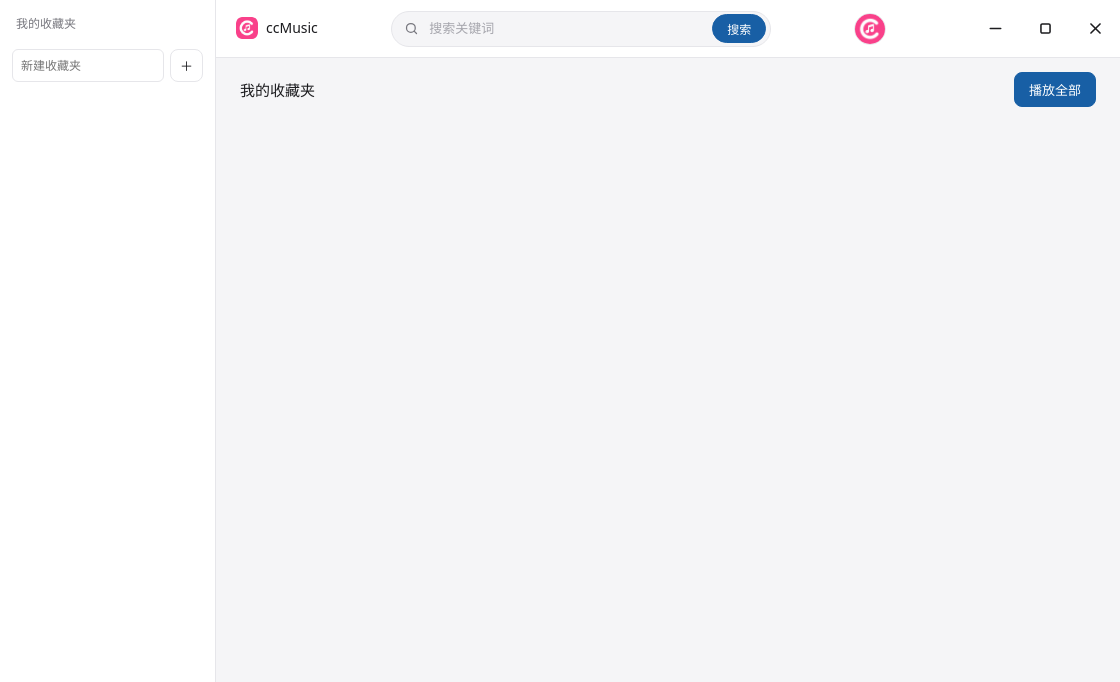
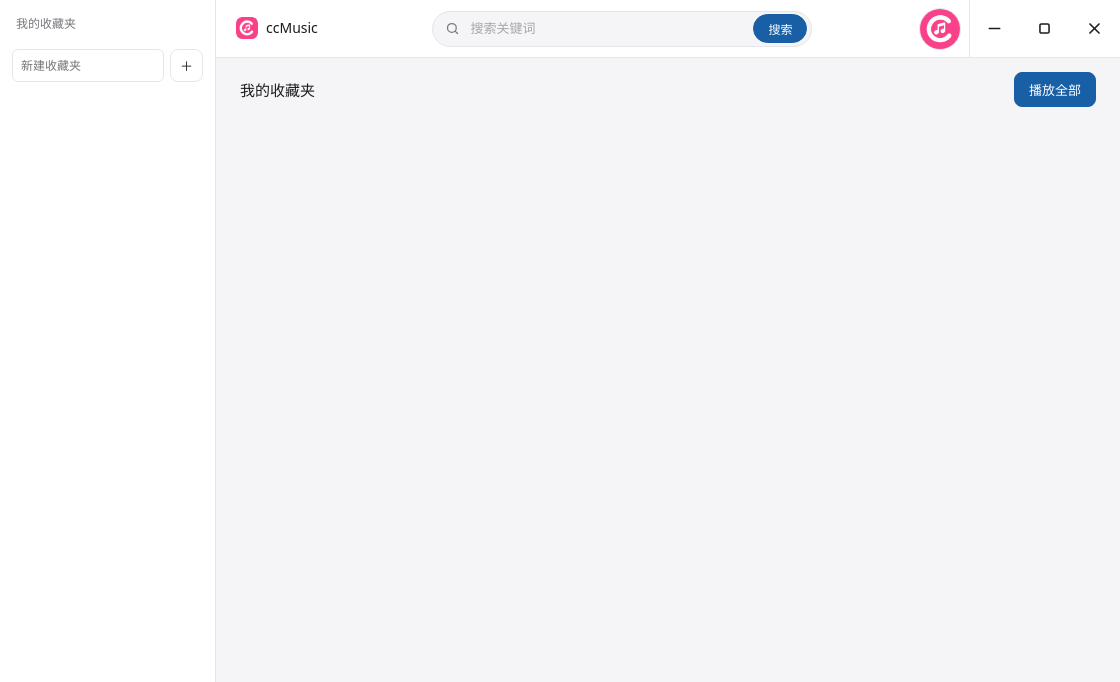
Before and after one commit to Quinloan/ccMusic-B-, an Electron app: page renderer/index.html in a window 1120 px wide. Shown: the top 682 px of the page. Drawn offline with Linux system fonts and the light colour scheme; no server answers.

Commit message:
fix: 头像彻底贴齐最小化按钮——顶栏 gap 归零、搜索框居中改由 auto margin 承担

```diff
--- a/renderer/style.css
+++ b/renderer/style.css
@@ -168,29 +168,29 @@ body {
 .topbar {
   height: 58px; flex: 0 0 58px; background: var(--panel);
   border-bottom: 1px solid var(--line);
-  display: flex; align-items: center; gap: 16px; padding: 0 0 0 20px;
+  display: flex; align-items: center; gap: 0; padding: 0 0 0 20px;
   -webkit-app-region: drag;
 }
 .brand {
-  font-size: 14px; font-weight: 500; flex: 0 0 auto;
+  font-size: 14px; font-weight: 500; flex: 0 0 auto; margin-right: 16px;
   display: flex; align-items: center; gap: 8px;
 }
 .brand-logo { width: 22px; height: 22px; border-radius: 6px; object-fit: cover; }
 .topbar-avatar {
-  width: 50px; height: 40px; flex: 0 0 50px; padding: 0; border: none;
-  background: transparent; border-radius: 50%; cursor: pointer;
+  width: 58px; height: 100%; flex: 0 0 58px; padding: 0; border: none;
+  background: transparent; border-radius: 0; cursor: pointer;
   -webkit-app-region: no-drag;
-  margin-right: 2px; display: flex; align-items: center; justify-content: center;
+  display: flex; align-items: center; justify-content: center;
 }
 .topbar-avatar img {
-  width: 32px; height: 32px; border-radius: 50%; object-fit: cover;
+  width: 42px; height: 42px; border-radius: 50%; object-fit: cover;
   border: 1px solid var(--line); background: #fff;
 }
 .topbar-avatar:hover img { border-color: var(--accent); box-shadow: 0 0 0 2px var(--accent-soft); }
 .searchbox { -webkit-app-region: no-drag; }
 .win-btns {
   -webkit-app-region: no-drag; display: flex; height: 100%;
-  margin-left: auto; flex: 0 0 auto;
+  flex: 0 0 auto; border-left: 1px solid var(--line);
 }
 .win-btns button {
   width: 50px; height: 100%; min-width: 0; padding: 0; border: none;
```
